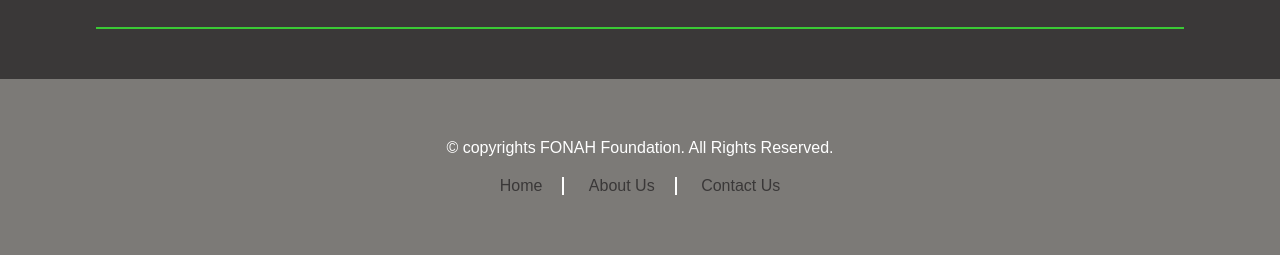
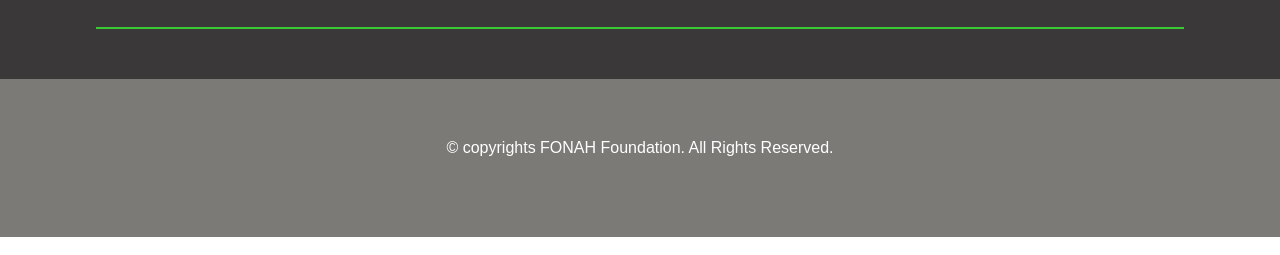
Before and after one commit to DSC-Unilag/ohw-2020-7, a plain HTML site: page index.html in a window 1280 px wide. Shown: the part 4165-4420 px from the top of the page. Drawn offline with Linux system fonts and the light colour scheme; a web font is replaced by a local one.

Commit message:
Update index.html

```diff
--- a/index.html
+++ b/index.html
@@ -210,17 +210,6 @@
         <div class="footer-credits-container">
             <div class="container">
                 <p class="copyright">&copy; copyrights FONAH Foundation. All Rights Reserved.</p>
-                <div class="footer-links">
-                    <div class="foot"><a href="#">Home</a></div>
-                </div>
-
-                <div class="footer-links">
-                    <div class="foot"><a href="#b">About Us</a></div>
-                </div>
-
-                <div class="footer-links">
-                    <div class="foot last"><a href="#e">Contact Us</a></div>
-                </div>
             </div>
         </div>
     </footer>
```
